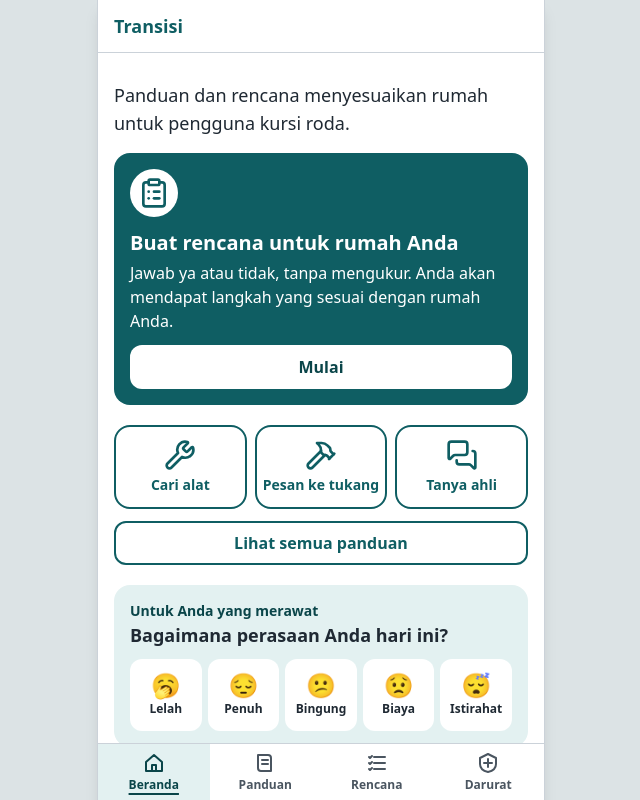
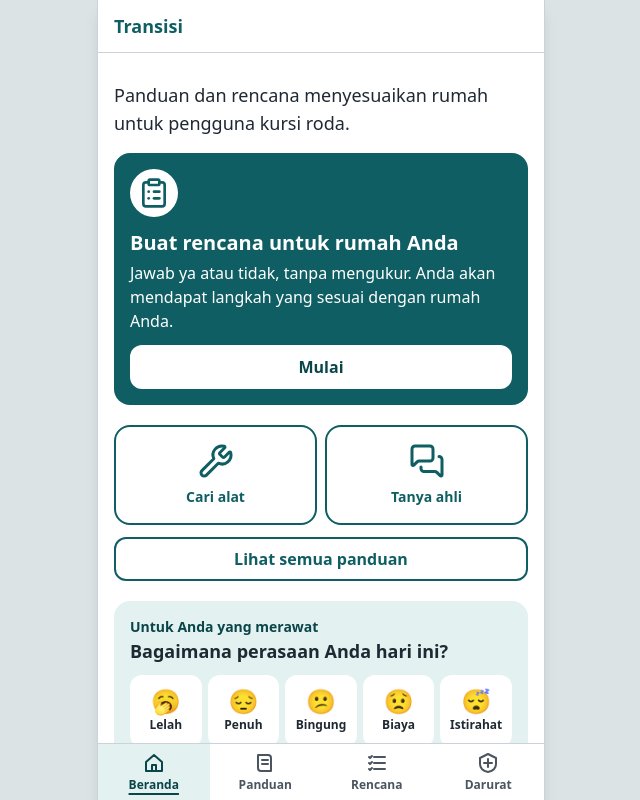
Before and after one commit to titohanafi/transisidnr, a React (Vite) app: page /#/ in a window 1280 px wide. Shown: the top 800 px of the page, without its empty margins (319-959 px from the left). Built offline with nearby package versions, Linux system fonts and the light colour scheme.

Commit message:
Beranda: Pesan ke tukang bukan lagi menu utama

```diff
--- a/content/ui.json
+++ b/content/ui.json
@@ -17,7 +17,6 @@
         "judul": "Atau lewati pertanyaan, langsung cari:",
         "isi": "Langsung ke yang Anda butuhkan.",
         "alat": "Cari alat",
-        "tukang": "Pesan ke tukang",
         "ahli": "Tanya ahli",
         "semua": "Lihat semua panduan"
       }
--- a/src/components/IkonBeranda.tsx
+++ b/src/components/IkonBeranda.tsx
@@ -1,10 +1,9 @@
-import { ClipboardList, Hammer, MessagesSquare, Wrench } from "lucide-react";
+import { ClipboardList, MessagesSquare, Wrench } from "lucide-react";
 
 // Ikon Beranda dari Lucide (ISC), diimpor satu per satu agar bundel tetap kecil. Dekoratif: artinya sudah ada di teks.
 const ikon = {
   rencana: ClipboardList,
   alat: Wrench,
-  tukang: Hammer,
   ahli: MessagesSquare,
 } as const;
 
--- a/src/domain/schema.ts
+++ b/src/domain/schema.ts
@@ -151,7 +151,7 @@ export const uiSchema = z
       pilih: z.object({
         judul: teks,
         susun: z.object({ judul: teks, deskripsi: teks, tombol: teks }),
-        tahu: z.object({ judul: teks, isi: teks, alat: teks, tukang: teks, ahli: teks, semua: teks }),
+        tahu: z.object({ judul: teks, isi: teks, alat: teks, ahli: teks, semua: teks }),
       }),
     }),
     umum: rekamTeks,
--- a/src/screens/Beranda.tsx
+++ b/src/screens/Beranda.tsx
@@ -37,12 +37,9 @@ export function Beranda() {
         <h3 id="jalur-tahu" className="sr-only">
           {pilih.tahu.judul}
         </h3>
-        <div className="grid grid-cols-3 gap-2">
+        <div className="grid grid-cols-2 gap-2">
           <Ubin to="/jelajah/alat" ikon="alat">
             {pilih.tahu.alat}
-          </Ubin>
-          <Ubin to="/jelajah/tukang" ikon="tukang">
-            {pilih.tahu.tukang}
           </Ubin>
           <Ubin to="/jelajah/ahli" ikon="ahli">
             {pilih.tahu.ahli}
@@ -65,13 +62,13 @@ export function Beranda() {
   );
 }
 
-function Ubin({ to, ikon, children }: { to: string; ikon: "alat" | "tukang" | "ahli"; children: ReactNode }) {
+function Ubin({ to, ikon, children }: { to: string; ikon: "alat" | "ahli"; children: ReactNode }) {
   return (
     <Link
       to={to}
-      className="flex min-h-sentuh flex-col items-center justify-center gap-1 rounded-kartu border-2 border-utama bg-white px-1 py-3 text-center text-sm font-semibold text-utama hover:bg-utama-muda"
+      className="flex min-h-sentuh flex-col items-center justify-center gap-2 rounded-kartu border-2 border-utama bg-white px-2 py-4 text-center text-sm font-semibold text-utama hover:bg-utama-muda"
     >
-      <IkonBeranda kunci={ikon} className="h-8 w-8" />
+      <IkonBeranda kunci={ikon} className="h-9 w-9" />
       {children}
     </Link>
   );
```
Also changed, not shown: 1 other file (tests, documents, lock files or other folders).
